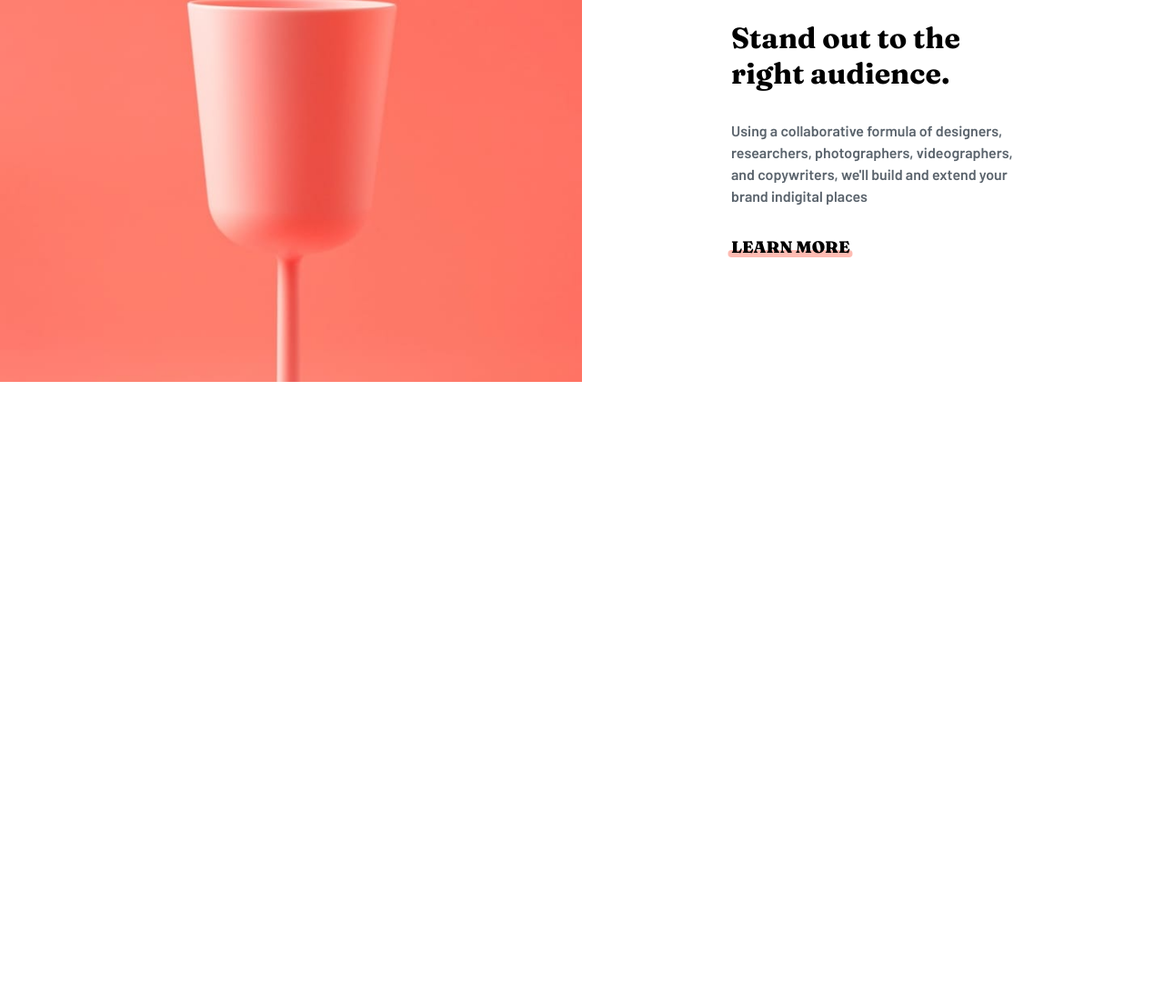
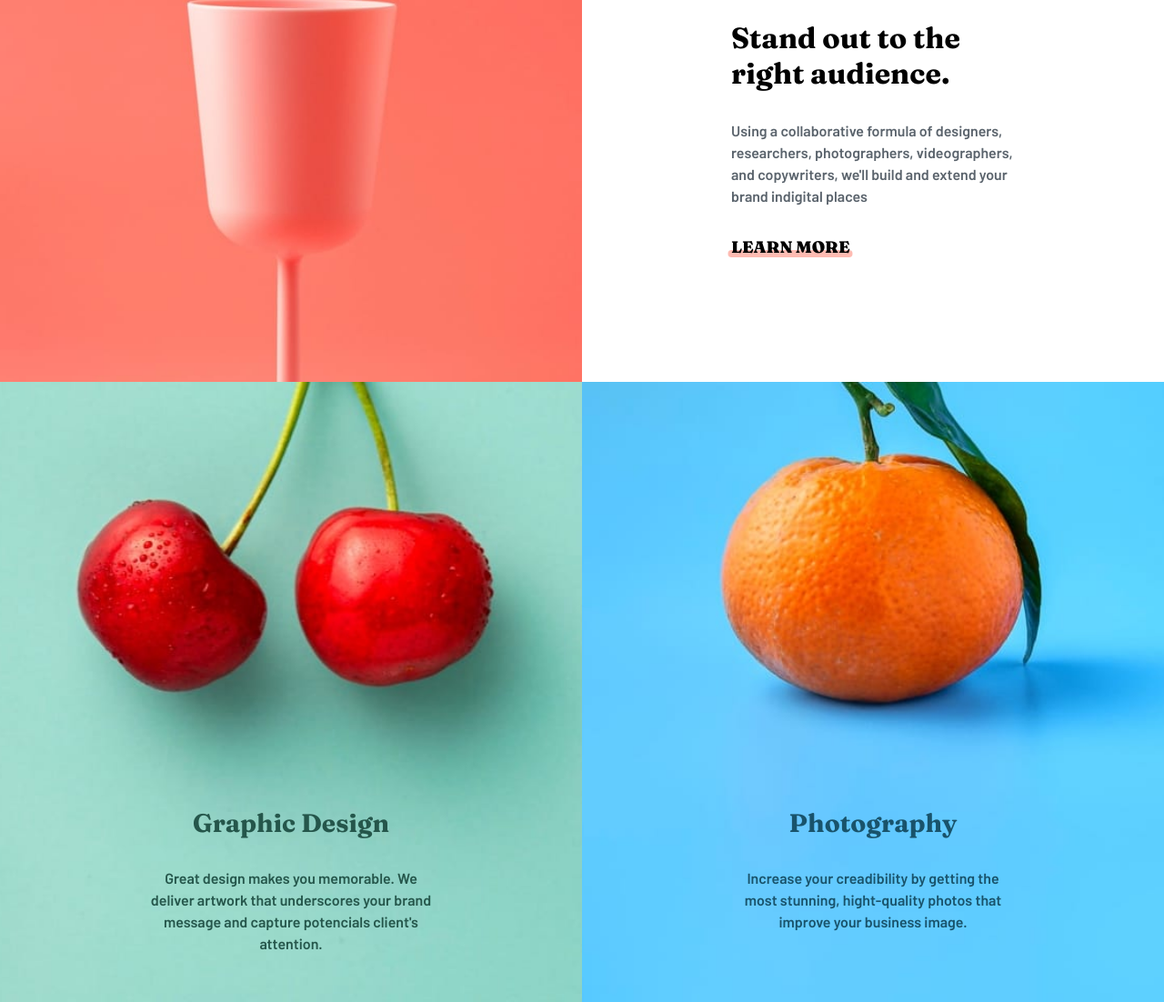
Before and after one commit to GuilhermeAlvarez-00/sunnyside-frontendmentor, a plain HTML site: page index.html in a window 1280 px wide. Shown: the part 1447-2549 px from the top of the page at 91% size. Before the commit the page ends 1867 px from the top, so only its background shows below. Drawn offline with Linux system fonts and the light colour scheme.

Commit message:
fazendo sessao background

```diff
--- a/css/styles.css
+++ b/css/styles.css
@@ -79,6 +79,45 @@
   grid-area: left;
 }
 
+/* BACKGROUND */
+.background {
+  background-position: center;
+  background-size: cover;
+}
+
+.bg1 {
+  background-image: url('../images/desktop/image-graphic-design.jpg');
+}
+.bg2 {
+  background-image: url('../images/desktop/image-photography.jpg');
+}
+
+.background .text {
+  margin-top: 28rem;
+  text-align: center;
+  align-items: center;
+}
+
+.background .text h2 {
+  font-size: 1.75rem;
+}
+
+.bg1 .text h2 {
+  color: var(--dark-desaturated-cyan);
+}
+
+.bg1 .text p {
+  color: var(--dark-desaturated-cyan);
+}
+
+.bg2 .text h2 {
+  color: var(--dark-blue);
+}
+
+.bg2 .text p {
+  color: var(--dark-blue);
+}
+
 /* MEDIA QUERIES */
 @media (max-width: 740px) {
   #hero .container h1 {
@@ -88,7 +127,10 @@
 
   .text,
   .section2 .text {
+    align-items: center;
+    text-align: center;
     grid-area: down;
+    padding: 4rem 2rem;
   }
 
   .image,
--- a/index.html
+++ b/index.html
@@ -91,6 +91,28 @@
           </picture>
         </div>
       </section>
+
+      <section class="grid">
+        <div class="background bg1">
+          <div class="text">
+            <h2>Graphic Design</h2>
+            <p>
+              Great design makes you memorable. We deliver artwork that
+              underscores your brand message and capture potencials client's
+              attention.
+            </p>
+          </div>
+        </div>
+        <div class="background bg2">
+          <div class="text">
+            <h2>Photography</h2>
+            <p>
+              Increase your creadibility by getting the most stunning,
+              hight-quality photos that improve your business image.
+            </p>
+          </div>
+        </div>
+      </section>
     </main>
 
     <script src="js/main.js"></script>
```
